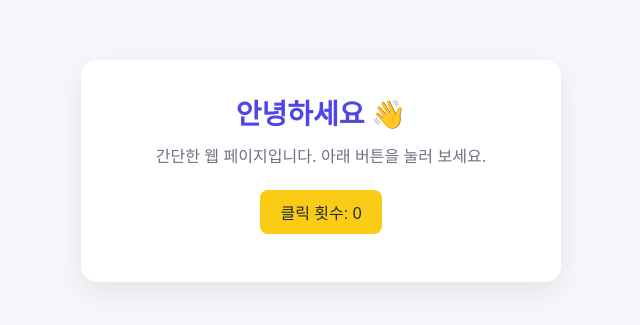
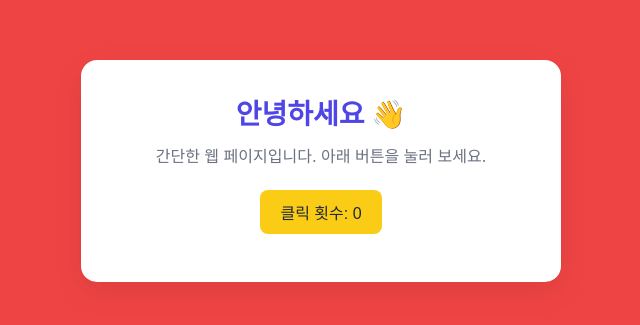
Before and after one commit to IamGroooooot/week2, a plain HTML site: page index.html in a window 1280 px wide. Shown: the part 229-554 px from the top of the page, without its empty margins (319-959 px from the left). Drawn offline with Linux system fonts and the light colour scheme.

Commit message:
Change page background to red
Co-Authored-By: Claude Haiku 5.5 <noreply@anthropic.com>

```diff
--- a/index.html
+++ b/index.html
@@ -6,7 +6,7 @@
   <title>간단한 웹 페이지</title>
   <style>
     :root {
-      --bg: #f5f7fb;
+      --bg: #ef4444;
       --card: #ffffff;
       --text: #1f2937;
       --muted: #6b7280;
@@ -14,7 +14,7 @@
     }
     @media (prefers-color-scheme: dark) {
       :root:not([data-theme="light"]) {
-        --bg: #0f172a;
+        --bg: #ef4444;
         --card: #1e293b;
         --text: #e2e8f0;
         --muted: #94a3b8;
@@ -22,7 +22,7 @@
       }
     }
     :root[data-theme="dark"] {
-      --bg: #0f172a;
+      --bg: #ef4444;
       --card: #1e293b;
       --text: #e2e8f0;
       --muted: #94a3b8;
```
